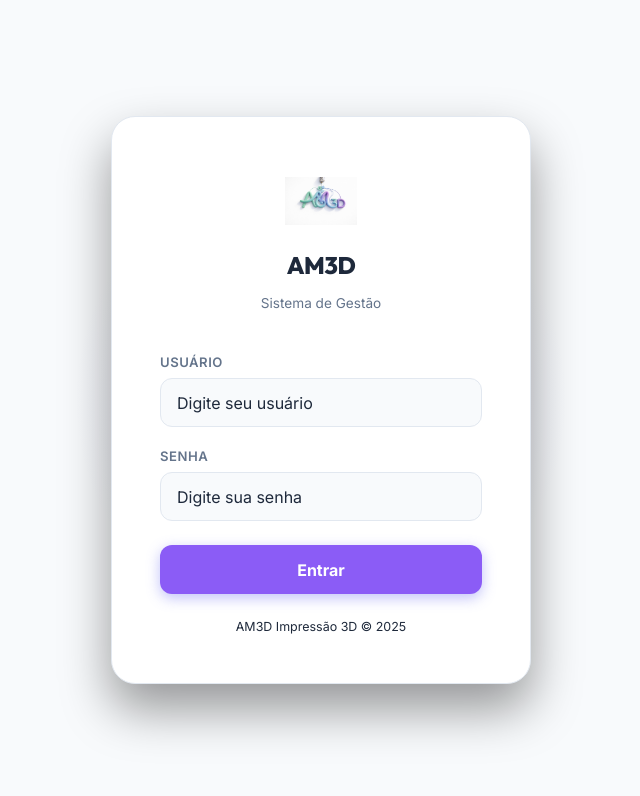
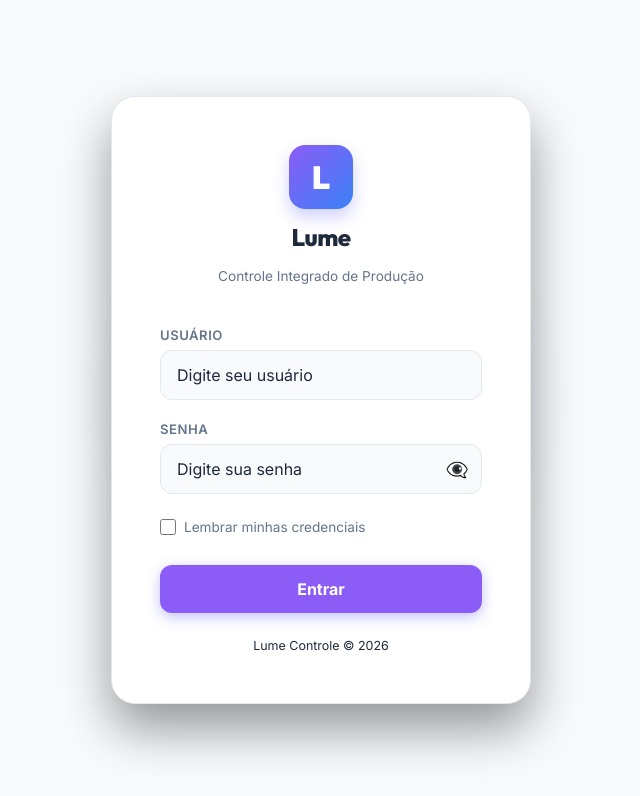
Before and after one commit to amaroemateu3d/amaroemateu, a React (Vite) app: page / in a window 1280 px wide. Shown: the top 796 px of the page, without its empty margins (319-959 px from the left). Built offline with nearby package versions, Linux system fonts and the light colour scheme; no server answers.

Commit message:
feat: login profissional com marca Lume, alternar visibilidade de senha e checkbox lembrar credenciais

```diff
--- a/src/pages/Login.css
+++ b/src/pages/Login.css
@@ -148,3 +148,74 @@
   font-size: 0.78rem;
   color: var(--text-muted);
 }
+
+/* Novos estilos para Lume SaaS e login profissional */
+.login-logo-fallback {
+  width: 64px;
+  height: 64px;
+  background: linear-gradient(135deg, var(--accent-primary) 0%, #3b82f6 100%);
+  border-radius: 16px;
+  display: flex;
+  align-items: center;
+  justify-content: center;
+  color: white;
+  font-family: 'Outfit', sans-serif;
+  font-size: 2rem;
+  font-weight: 900;
+  box-shadow: 0 8px 16px rgba(99, 102, 241, 0.3);
+}
+
+.password-input-wrapper {
+  position: relative;
+  display: flex;
+  align-items: center;
+  width: 100%;
+}
+
+.password-input-wrapper input {
+  padding-right: 2.75rem !important;
+}
+
+.toggle-password-btn {
+  position: absolute;
+  right: 0.85rem;
+  background: none;
+  border: none;
+  color: var(--text-muted);
+  cursor: pointer;
+  font-size: 1.15rem;
+  padding: 0;
+  display: flex;
+  align-items: center;
+  justify-content: center;
+  transition: color 0.2s;
+  user-select: none;
+}
+
+.toggle-password-btn:hover {
+  color: var(--text-primary);
+}
+
+.login-remember-container {
+  display: flex;
+  align-items: center;
+  margin-top: 0.25rem;
+  margin-bottom: 0.25rem;
+}
+
+.login-remember-label {
+  display: flex;
+  align-items: center;
+  gap: 0.5rem;
+  font-size: 0.85rem;
+  color: var(--text-secondary);
+  cursor: pointer;
+  user-select: none;
+}
+
+.login-remember-label input[type="checkbox"] {
+  width: 16px;
+  height: 16px;
+  accent-color: var(--accent-primary);
+  cursor: pointer;
+}
--- a/src/pages/Login.jsx
+++ b/src/pages/Login.jsx
@@ -12,19 +12,31 @@ const USER_MAP = {
 export default function Login() {
   const [usuario, setUsuario] = useState('');
   const [senha, setSenha] = useState('');
+  const [lembrar, setLembrar] = useState(false);
+  const [mostrarSenha, setMostrarSenha] = useState(false);
   const [erro, setErro] = useState('');
   const [loading, setLoading] = useState(false);
 
   useEffect(() => {
+    // Carrega credenciais salvas se a opção Lembrar estiver ativa
+    const savedUsuario = localStorage.getItem('lume_usuario') || '';
+    const savedSenha = localStorage.getItem('lume_senha') || '';
+    const savedLembrar = localStorage.getItem('lume_lembrar') === 'true';
+
+    if (savedLembrar) {
+      setUsuario(savedUsuario);
+      setSenha(savedSenha);
+      setLembrar(true);
+    }
+
     try {
-      // Limpa chaves antigas e resíduos do Supabase para garantir login 100% limpo
+      // Limpa chaves antigas e resíduos do Supabase para garantir login 100% limpo (sem apagar lume_*)
       for (let i = localStorage.length - 1; i >= 0; i--) {
         const key = localStorage.key(i);
-        if (key && (key.includes('supabase') || key.includes('am3d') || key.startsWith('sb-'))) {
+        if (key && (key.includes('supabase') || key.startsWith('sb-')) && !key.includes('lume_')) {
           localStorage.removeItem(key);
         }
       }
-      console.log("Login: Resíduos de sessão local limpos com sucesso.");
     } catch (e) {
       console.error("Erro ao limpar localStorage no Login:", e);
     }
@@ -56,6 +68,17 @@ export default function Login() {
       const { error } = await supabase.auth.signInWithPassword({ email, password: senha });
       if (error) {
         setErro('Usuário ou senha incorretos: ' + error.message);
+      } else {
+        // Se logou com sucesso, salva ou remove credenciais
+        if (lembrar) {
+          localStorage.setItem('lume_usuario', usuario);
+          localStorage.setItem('lume_senha', senha);
+          localStorage.setItem('lume_lembrar', 'true');
+        } else {
+          localStorage.removeItem('lume_usuario');
+          localStorage.removeItem('lume_senha');
+          localStorage.setItem('lume_lembrar', 'false');
+        }
       }
     } catch (err) {
       console.error("Erro de execução no signInWithPassword:", err);
@@ -70,9 +93,11 @@ export default function Login() {
       <div className="login-bg-glow" />
       <div className="login-card">
         <div className="login-logo">
-          <img src="/logo.png" alt="AM3D Logo" />
-          <h1>AM3D</h1>
-          <p>Sistema de Gestão</p>
+          <div className="login-logo-fallback">
+            <span>L</span>
+          </div>
+          <h1>Lume</h1>
+          <p>Controle Integrado de Produção</p>
         </div>
 
         <form className="login-form" onSubmit={handleLogin}>
@@ -90,14 +115,36 @@ export default function Login() {
 
           <div className="login-field">
             <label>Senha</label>
+            <div className="password-input-wrapper">
               <input
-              type="password"
+                type={mostrarSenha ? "text" : "password"}
                 placeholder="Digite sua senha"
                 value={senha}
                 onChange={e => setSenha(e.target.value)}
                 autoComplete="current-password"
                 required
               />
+              <button
+                type="button"
+                className="toggle-password-btn"
+                onClick={() => setMostrarSenha(prev => !prev)}
+                tabIndex="-1"
+                title={mostrarSenha ? "Ocultar Senha" : "Exibir Senha"}
+              >
+                {mostrarSenha ? '👁️' : '👁️‍🗨️'}
+              </button>
+            </div>
+          </div>
+
+          <div className="login-remember-container">
+            <label className="login-remember-label">
+              <input
+                type="checkbox"
+                checked={lembrar}
+                onChange={e => setLembrar(e.target.checked)}
+              />
+              <span>Lembrar minhas credenciais</span>
+            </label>
           </div>
 
           {erro && <div className="login-error">{erro}</div>}
@@ -107,7 +154,7 @@ export default function Login() {
           </button>
         </form>
 
-        <div className="login-footer">AM3D Impressão 3D © 2025</div>
+        <div className="login-footer">Lume Controle © 2026</div>
       </div>
     </div>
   );
```
Lines whose indentation alone changed are shown as unchanged.
